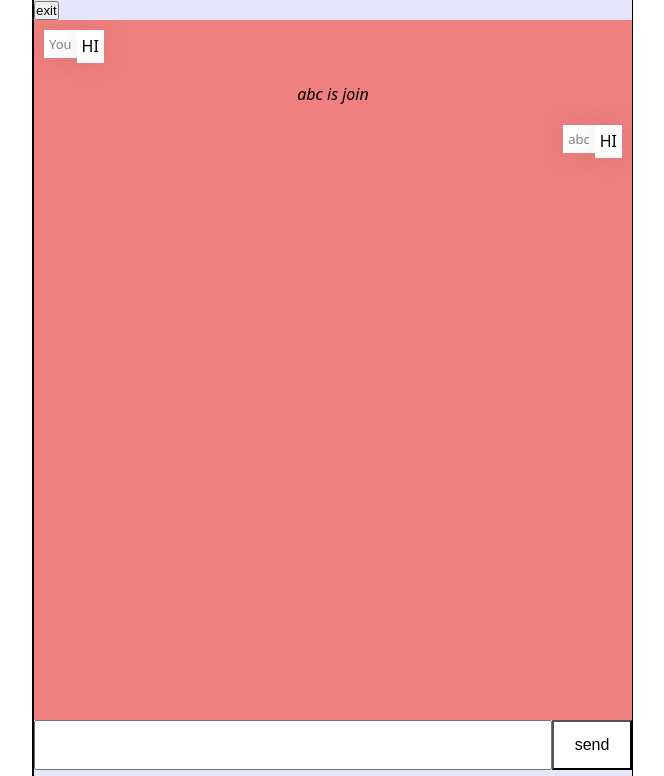
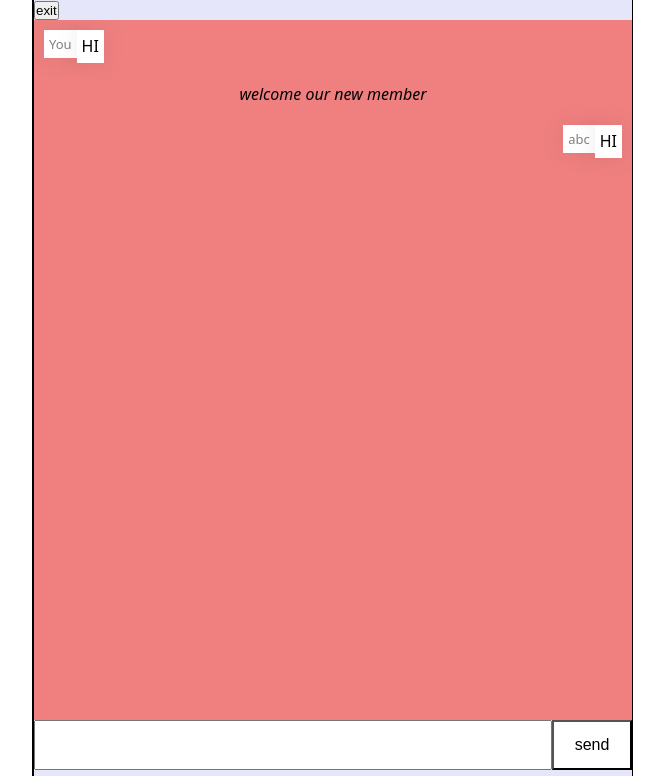
Before and after one commit to Mark3211996/chat-app, a plain HTML site: page chatroom/public/index.html in a window 1280 px wide. Shown: the part 24-800 px from the top of the page, without its empty margins (308-972 px from the left). Drawn offline with nearby package versions, Linux system fonts and the light colour scheme.

Commit message:
new commit

```diff
--- a/chatroom/public/index.html
+++ b/chatroom/public/index.html
@@ -33,7 +33,7 @@
                     <div class="text">HI</div>
                 </div>
 
-                <div class="update"> abc is join</div>
+                <div class="update"> welcome our new member</div>
 
                 <div class="message other-message">
                     <div class="name">abc</div>
```
